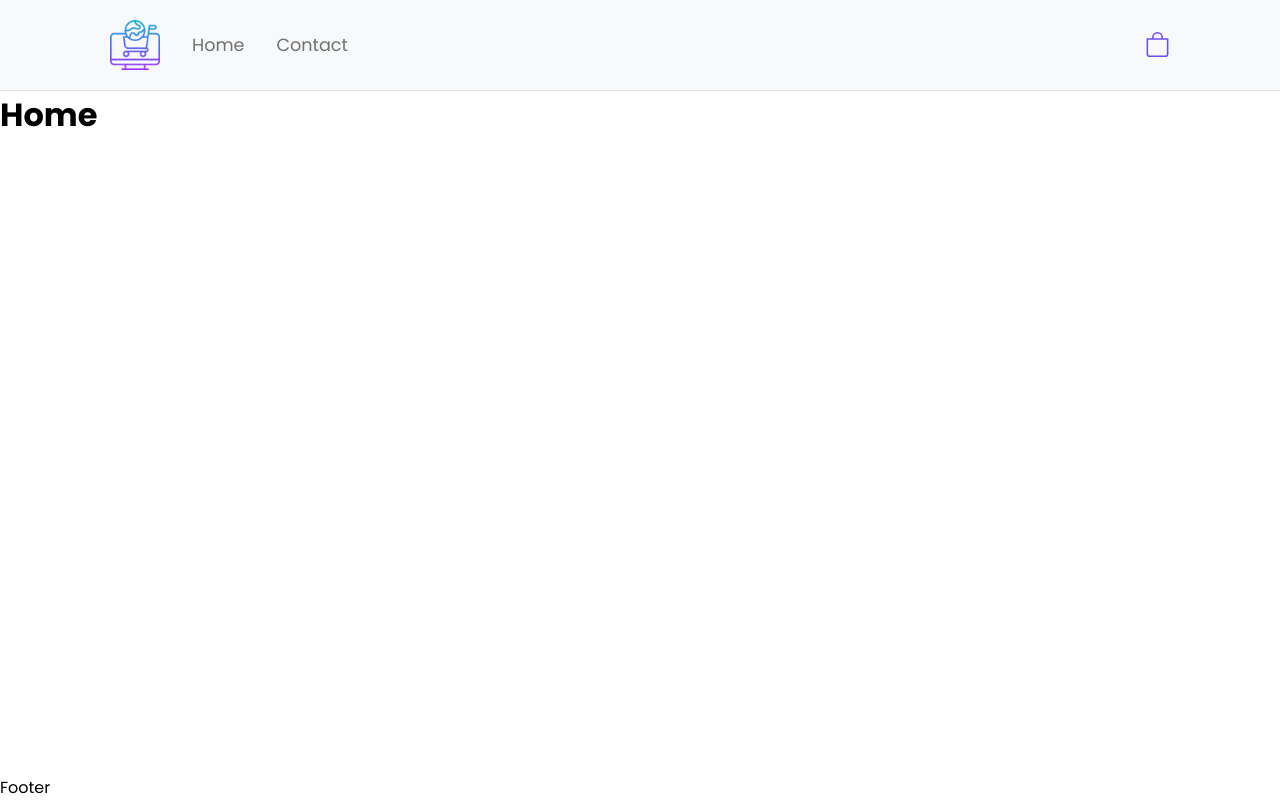
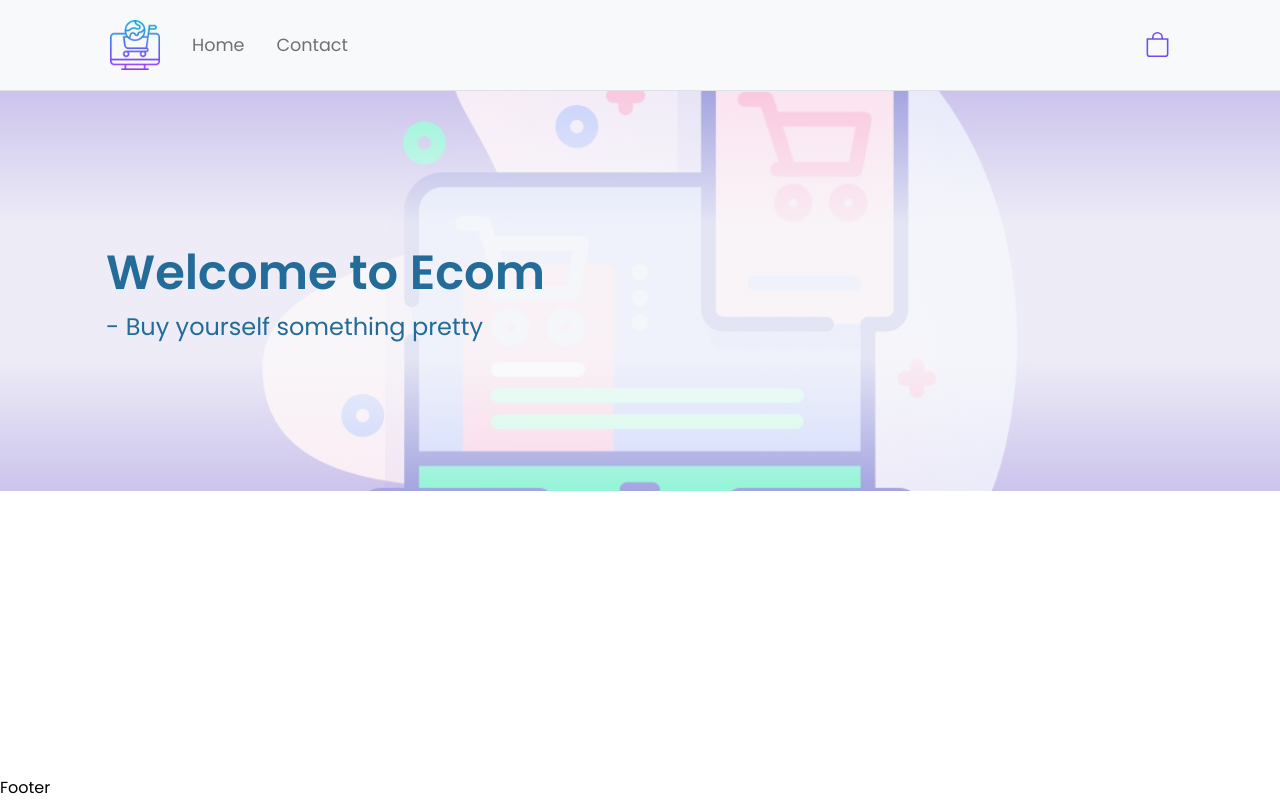
Before and after one commit to olee2/ecom, a React (Create React App) app: page / in a window 1280 px wide. Built offline with nearby package versions, Linux system fonts and the light colour scheme.

Commit message:
Adding hero

```diff
--- /dev/null
+++ b/src/components/Hero/index.tsx
@@ -0,0 +1,17 @@
+import React from "react";
+import "./styles.scss";
+
+function Hero() {
+  return (
+    <div className="hero">
+      <div className="inner-hero">
+        <div>
+          <h1>Welcome to Ecom</h1>
+          <p> - Buy yourself something pretty</p>
+        </div>
+      </div>
+    </div>
+  );
+}
+
+export default Hero;
--- /dev/null
+++ b/src/components/Hero/styles.scss
@@ -0,0 +1,35 @@
+@import "../../styles/variables";
+
+.hero {
+  background-image: linear-gradient(
+      rgba(248, 249, 250, 0.6),
+      rgba(248, 249, 250, 0.9),
+      rgba(248, 249, 250, 0.9),
+      rgba(248, 249, 250, 0.6)
+    ),
+    url("../../assets/hero.jpg");
+  background-position: center;
+  background-size: cover;
+  height: 25rem;
+  color: $blue;
+  display: flex;
+  flex-direction: column;
+  justify-content: center;
+
+  .inner-hero {
+    max-width: 1100px;
+    width: 100%;
+    padding: 1rem;
+    margin-inline: auto;
+    display: flex;
+  }
+
+  h1 {
+    font-size: 3rem;
+    font-weight: 600;
+  }
+
+  p {
+    font-size: 1.5rem;
+  }
+}
--- a/src/custom.d.ts
+++ b/src/custom.d.ts
@@ -1,2 +1,3 @@
 declare module "*.png";
 declare module "*.svg";
+declare module "*.jpg";
--- a/src/pages/home/index.tsx
+++ b/src/pages/home/index.tsx
@@ -1,10 +1,11 @@
 import React from "react";
 import "./styles.scss";
+import Hero from "../../components/Hero";
 
 function Home() {
   return (
     <main>
-      <h1>Home</h1>
+      <Hero />
     </main>
   );
 }
--- a/src/styles/_variables.scss
+++ b/src/styles/_variables.scss
@@ -1,7 +1,7 @@
 $bg-light: rgb(248, 249, 250);
 
 $purple: #6f4bf2;
-$blue: #3299d9;
+$blue: #236c99;
 
 $nav-text-color: #0000008c;
 $nav-hover-color: #000000b3;
```
Also changed, not shown: src/assets/hero.jpg (added).
